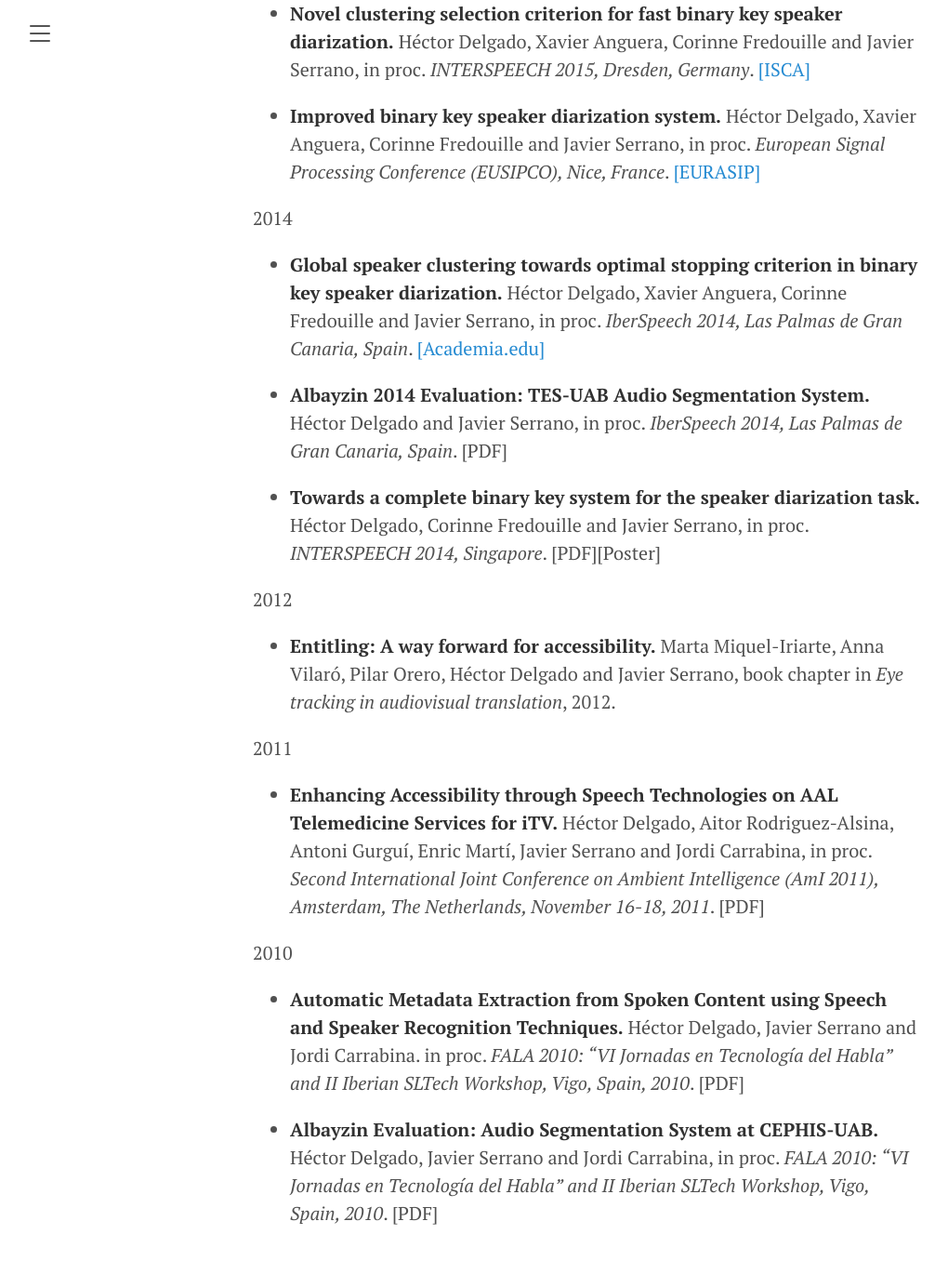
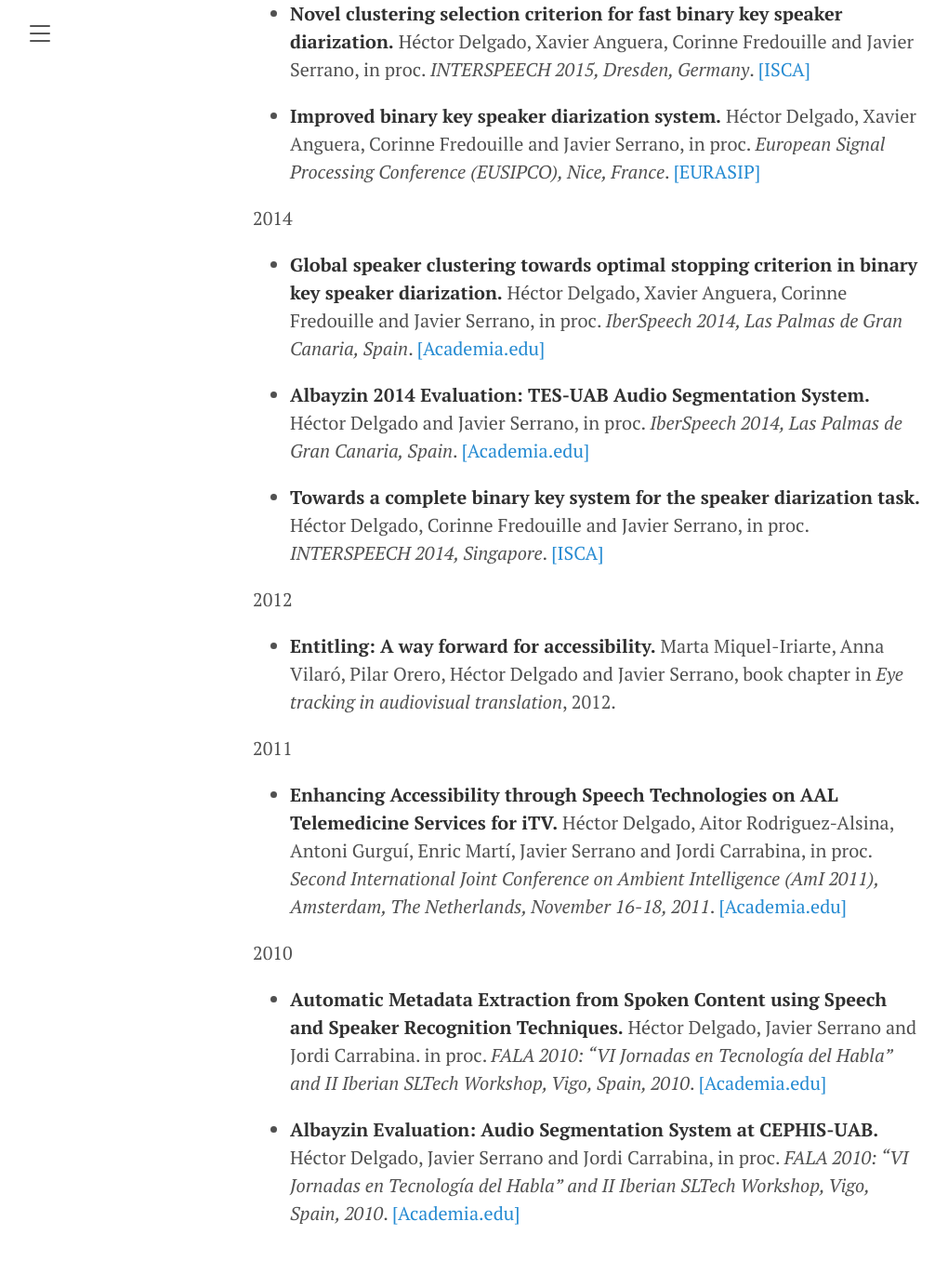
Before and after one commit to h-delgado/h-delgado.github.io, a Jekyll site: the page built from publications/index.md, in a window 1280 px wide and 1400 px high, scrolled down 6132 px. Shown: the top 1356 px of the window at 93% size, without its empty margins (8-1028 px from the left). Built offline with Jekyll 4.4.1, drawn with Linux system fonts in a browser that asks for light colours.

Commit message:
Update index.md

```diff
--- a/publications/index.md
+++ b/publications/index.md
@@ -86,11 +86,11 @@ title: Publications
 
 2014
 
-* **Global speaker clustering towards optimal stopping criterion in binary key speaker diarization.** Héctor Delgado, Xavier Anguera, Corinne Fredouille and Javier Serrano, in proc. _IberSpeech 2014, Las Palmas de Gran Canaria, Spain_. [[Academia.edu]](https://scholar.google.com/scholar?oi=bibs&hl=en&cluster=2328223881623541563)
+* **Global speaker clustering towards optimal stopping criterion in binary key speaker diarization.** Héctor Delgado, Xavier Anguera, Corinne Fredouille and Javier Serrano, in proc. _IberSpeech 2014, Las Palmas de Gran Canaria, Spain_. [[Academia.edu]](https://www.academia.edu/download/39665838/Global_Speaker_Clustering_towards_Optima20151103-2605-17d8ou4.pdf)
 
-* **Albayzin 2014 Evaluation: TES-UAB Audio Segmentation System.** Héctor Delgado and Javier Serrano, in proc. _IberSpeech 2014, Las Palmas de Gran Canaria, Spain_. [PDF]
+* **Albayzin 2014 Evaluation: TES-UAB Audio Segmentation System.** Héctor Delgado and Javier Serrano, in proc. _IberSpeech 2014, Las Palmas de Gran Canaria, Spain_. [[Academia.edu]](https://www.academia.edu/download/39665875/Albayzin_2014_Evaluation_TES-UAB_Audio_S20151103-6930-yhwlbd.pdf)
 
-* **Towards a complete binary key system for the speaker diarization task.** Héctor Delgado, Corinne Fredouille and Javier Serrano, in proc. _INTERSPEECH 2014, Singapore_. [PDF][Poster]
+* **Towards a complete binary key system for the speaker diarization task.** Héctor Delgado, Corinne Fredouille and Javier Serrano, in proc. _INTERSPEECH 2014, Singapore_. [[ISCA]](https://www.isca-speech.org/archive/interspeech_2014/delgado14_interspeech.html)
 
 2012
 
@@ -98,10 +98,10 @@ title: Publications
 
 2011
 
-* **Enhancing Accessibility through Speech Technologies on AAL Telemedicine Services for iTV.** Héctor Delgado, Aitor Rodriguez-Alsina, Antoni Gurguí, Enric Martí, Javier Serrano and Jordi Carrabina, in proc. _Second International Joint Conference on Ambient Intelligence (AmI 2011), Amsterdam, The Netherlands, November 16-18, 2011_. [PDF]
+* **Enhancing Accessibility through Speech Technologies on AAL Telemedicine Services for iTV.** Héctor Delgado, Aitor Rodriguez-Alsina, Antoni Gurguí, Enric Martí, Javier Serrano and Jordi Carrabina, in proc. _Second International Joint Conference on Ambient Intelligence (AmI 2011), Amsterdam, The Netherlands, November 16-18, 2011_. [[Academia.edu]](https://www.academia.edu/download/47204767/Enhancing_Accessibility_through_Speech_T20160712-17330-wj3ybp.pdf)
 
 2010
 
-* **Automatic Metadata Extraction from Spoken Content using Speech and Speaker Recognition Techniques.** Héctor Delgado, Javier Serrano and Jordi Carrabina. in proc. _FALA 2010: “VI Jornadas en Tecnología del Habla” and II Iberian SLTech Workshop, Vigo, Spain, 2010_. [PDF]
+* **Automatic Metadata Extraction from Spoken Content using Speech and Speaker Recognition Techniques.** Héctor Delgado, Javier Serrano and Jordi Carrabina. in proc. _FALA 2010: “VI Jornadas en Tecnología del Habla” and II Iberian SLTech Workshop, Vigo, Spain, 2010_. [[Academia.edu]](https://www.academia.edu/download/39483011/Automatic_Metadata_Extraction_from_Spoke20151028-16716-1soxo4t.pdf)
 
-* **Albayzin Evaluation: Audio Segmentation System at CEPHIS-UAB.** Héctor Delgado, Javier Serrano and Jordi Carrabina, in proc. _FALA 2010: “VI Jornadas en Tecnología del Habla” and II Iberian SLTech Workshop, Vigo, Spain, 2010_. [PDF]
+* **Albayzin Evaluation: Audio Segmentation System at CEPHIS-UAB.** Héctor Delgado, Javier Serrano and Jordi Carrabina, in proc. _FALA 2010: “VI Jornadas en Tecnología del Habla” and II Iberian SLTech Workshop, Vigo, Spain, 2010_. [[Academia.edu]](https://www.academia.edu/download/3588514/0087.pdf)
```
Also changed, not shown: other parts of publications/index.md (+1 -1 lines).
